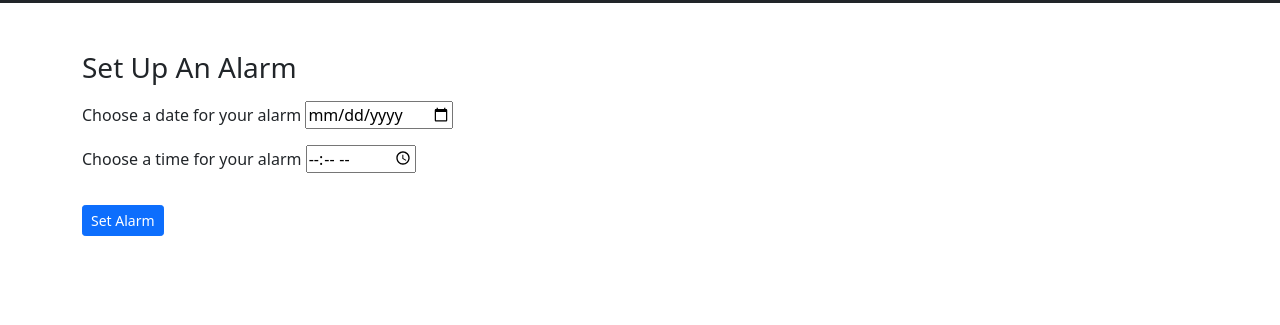
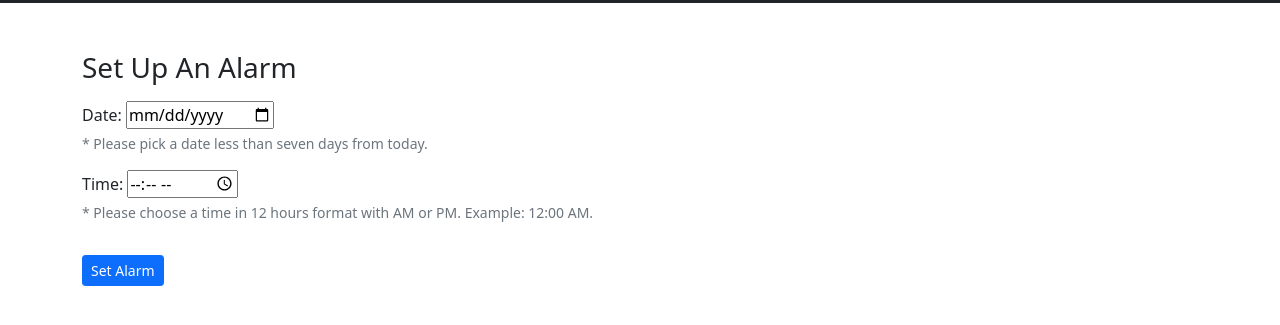
Before and after one commit to vbhv4GitHub/Alarm-Clock-JavaScript, a plain HTML site: page index.html in a window 1280 px wide. Shown: the part 53-378 px from the top of the page. Drawn offline with nearby package versions, Linux system fonts and the light colour scheme.

Commit message:
Added suggestion on the front add for the visitors.

```diff
--- a/index.html
+++ b/index.html
@@ -43,12 +43,14 @@
     <!-- Form to take input from the user to set an Alarm. -->
     <form>
       <div class="my-3">
-        <label for="date">Choose a date for your alarm</label>
+        <label for="date">Date: </label>
         <input type="date" id="date">
+        <div id="dateHelp" class="form-text">* Please pick a date less than seven days from today.</div>
       </div>
       <div class="my-3">
-        <label for="time">Choose a time for your alarm</label>
+        <label for="time">Time: </label>
         <input type="time" id="aTime">
+        <div id="timeHelp" class="form-text">* Please choose a time in 12 hours format with AM or PM. Example: 12:00 AM.</div>
       </div>
       <button id="alarmTime" class="btn btn-sm btn-primary my-3">Set Alarm</button>
     </form>
```
